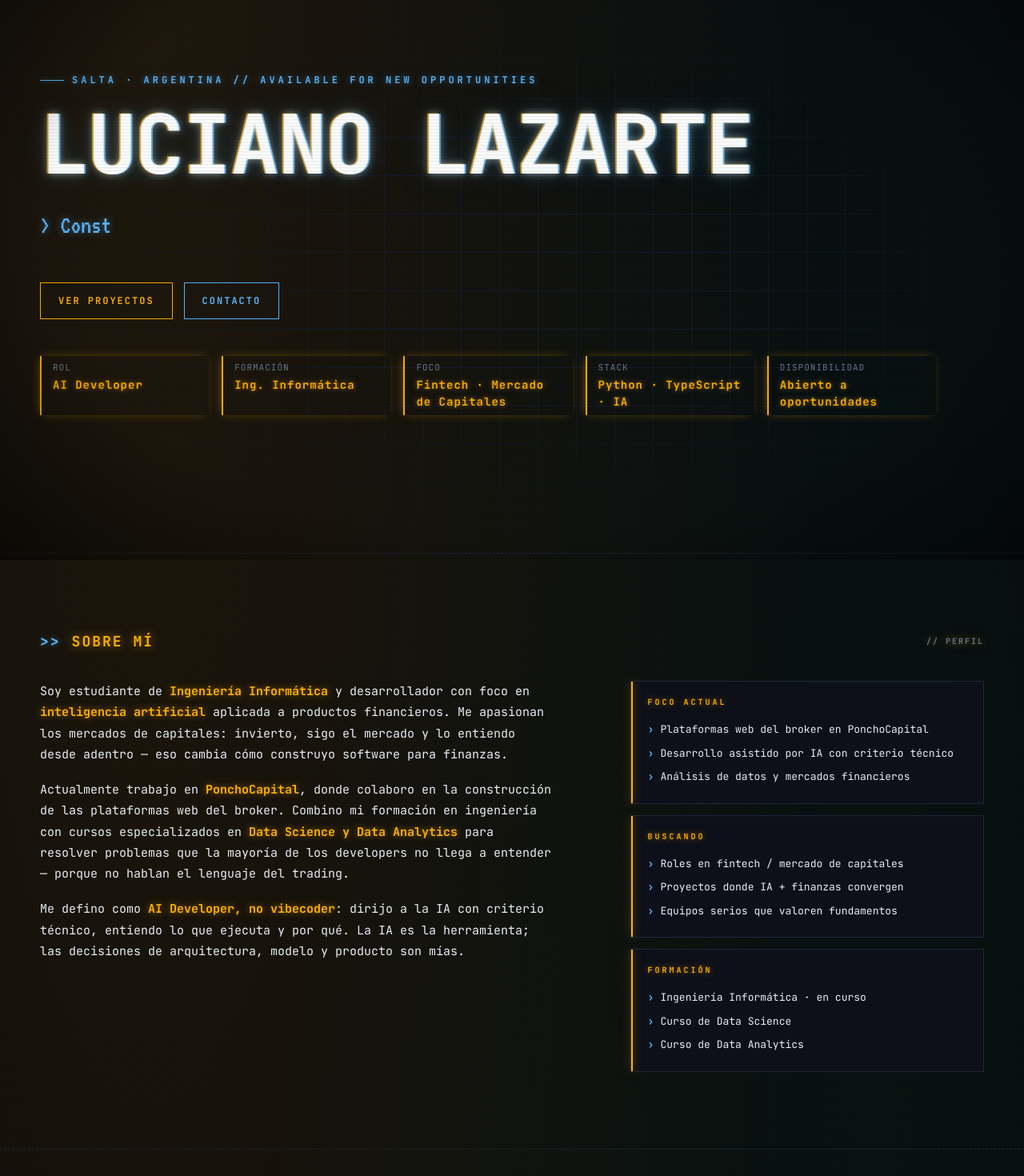
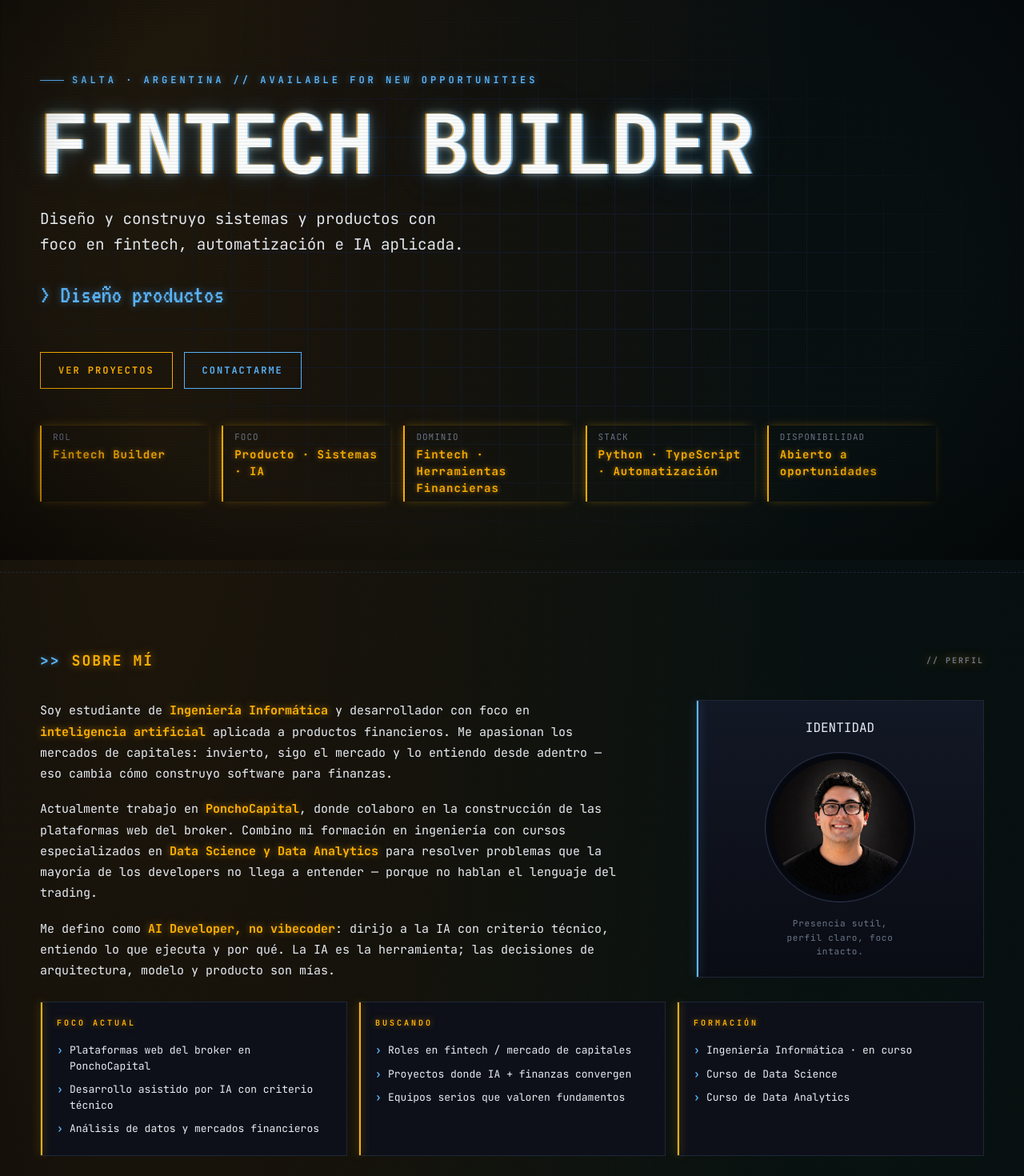
Before and after one commit to Jehp23/luciano-portfolio, a Next.js app: page / in a window 1280 px wide. Shown: the part 100-1570 px from the top of the page at 80% size. Built offline with nearby package versions, Linux system fonts and the light colour scheme.

Commit message:
feat: improve responsive layout symmetry

```diff
--- a/app/globals.css
+++ b/app/globals.css
@@ -245,6 +245,15 @@ nav.main-nav .status { color: var(--dim); font-size: 11px; }
   text-shadow: 0 0 10px rgba(255,176,0,0.30);
 }
 
+.hero-lead {
+  max-width: 760px;
+  margin-bottom: 22px;
+  font-size: clamp(1rem, 1.8vw, 1.2rem);
+  line-height: 1.7;
+  color: var(--text);
+  text-wrap: balance;
+}
+
 .hero-sub {
   font-family: var(--font-vt323), monospace;
   font-size: clamp(1.4rem,2.5vw,2rem);
@@ -273,18 +282,26 @@ nav.main-nav .status { color: var(--dim); font-size: 11px; }
 .hero-meta .cell .val { color: var(--amber); font-size: 14px; font-weight: 700; text-shadow: 0 0 6px var(--amber-glow); }
 
 /* ============ ABOUT ============ */
-.about-wrap { display: grid; grid-template-columns: 1.6fr 1fr; gap: 32px; }
-@media (max-width: 900px) { .about-wrap { grid-template-columns: 1fr; } }
-.about-text p { font-size: 15px; line-height: 1.75; color: var(--text); margin-bottom: 18px; max-width: 640px; }
+.about-layout { display: flex; flex-direction: column; gap: 26px; }
+.about-top { display: grid; grid-template-columns: minmax(0, 1.7fr) minmax(280px, 360px); gap: 32px; align-items: start; }
+.about-text p { font-size: 15px; line-height: 1.75; color: var(--text); margin-bottom: 18px; max-width: 720px; }
+.about-text p:last-child { margin-bottom: 0; }
 .about-text strong { color: var(--amber); font-weight: 700; text-shadow: 0 0 8px var(--amber-glow); }
-.about-side { display: flex; flex-direction: column; gap: 14px; }
-.about-card { background: var(--panel); border: 1px solid var(--border); padding: 18px 20px; position: relative; }
+.about-cards-grid { display: grid; grid-template-columns: repeat(3, minmax(0, 1fr)); gap: 14px; }
+.about-aside { display: flex; }
+.about-photo-card { width: 100%; background: linear-gradient(180deg, rgba(19,24,38,0.96), rgba(10,12,20,0.96)); border: 1px solid var(--border); padding: 22px 24px; position: relative; display: flex; flex-direction: column; align-items: center; gap: 18px; }
+.about-photo-card::before { content: ""; position: absolute; left: 0; top: 0; bottom: 0; width: 2px; background: var(--green); box-shadow: 0 0 12px var(--green-glow); }
+.about-photo-frame { width: 188px; height: 188px; border: 1px solid var(--border-hi); padding: 8px; background: #06080f; box-shadow: 0 0 0 1px rgba(255,255,255,0.03) inset; border-radius: 999px; overflow: hidden; }
+.about-photo { width: 100%; height: 100%; object-fit: cover; display: block; filter: saturate(0.95) contrast(1.02); border-radius: 999px; }
+.about-photo-note { font-size: 11px; line-height: 1.6; letter-spacing: 0.8px; color: var(--dim); text-align: center; max-width: 22ch; }
+.about-card { background: var(--panel); border: 1px solid var(--border); padding: 18px 20px; position: relative; min-height: 100%; }
 .about-card::before { content: ""; position: absolute; left: 0; top: 0; bottom: 0; width: 2px; background: var(--amber); box-shadow: 0 0 12px var(--amber-glow); }
 .about-card .ac-label { font-size: 10px; letter-spacing: 3px; color: var(--amber); font-weight: 700; margin-bottom: 12px; text-shadow: 0 0 8px var(--amber-glow); }
 .about-card ul { list-style: none; padding: 0; margin: 0; }
 .about-card li { font-size: 13px; color: var(--text); line-height: 1.5; padding: 5px 0 5px 16px; position: relative; }
 .about-card li::before { content: "›"; position: absolute; left: 0; color: var(--green); font-weight: 700; }
-
+@media (max-width: 1100px) { .about-top { grid-template-columns: 1fr; } .about-aside { max-width: 420px; } .about-text p { max-width: none; } }
+@media (max-width: 900px) { .about-cards-grid { grid-template-columns: 1fr; } .about-aside { max-width: 100%; } }
 /* ============ SECTION ============ */
 section.block { padding: var(--section-space) var(--section-gutter); border-top: 1px dashed var(--border); position: relative; }
 section.block > * { width: min(100%, var(--content-max)); margin-inline: auto; }
--- a/components/About.tsx
+++ b/components/About.tsx
@@ -1,10 +1,41 @@
+import Image from "next/image";
+
+const INFO_CARDS = [
+  {
+    label: "FOCO ACTUAL",
+    items: [
+      "Plataformas web del broker en PonchoCapital",
+      "Desarrollo asistido por IA con criterio técnico",
+      "Análisis de datos y mercados financieros",
+    ],
+  },
+  {
+    label: "BUSCANDO",
+    items: [
+      "Roles en fintech / mercado de capitales",
+      "Proyectos donde IA + finanzas convergen",
+      "Equipos serios que valoren fundamentos",
+    ],
+  },
+  {
+    label: "FORMACIÓN",
+    items: [
+      "Ingeniería Informática · en curso",
+      "Curso de Data Science",
+      "Curso de Data Analytics",
+    ],
+  },
+];
+
 export default function About() {
   return (
     <section className="block" id="about">
       <div className="section-h">
         SOBRE MÍ <span className="badge">{"// PERFIL"}</span>
       </div>
-      <div className="about-wrap">
+
+      <div className="about-layout">
+        <div className="about-top">
           <div className="about-text">
             <p>
               Soy estudiante de <strong>Ingeniería Informática</strong> y desarrollador con foco en
@@ -25,31 +56,36 @@ export default function About() {
               arquitectura, modelo y producto son mías.
             </p>
           </div>
-        <div className="about-side">
-          <div className="about-card">
-            <div className="ac-label">FOCO ACTUAL</div>
+
+          <aside className="about-aside">
+            <div className="about-photo-card">
+              <div className="ac-label">IDENTIDAD</div>
+              <div className="about-photo-frame">
+                <Image
+                  src="/foto.png"
+                  alt="Foto de Luciano Lazarte"
+                  width={220}
+                  height={220}
+                  className="about-photo"
+                  priority
+                />
+              </div>
+              <p className="about-photo-note">Presencia sutil, perfil claro, foco intacto.</p>
+            </div>
+          </aside>
+        </div>
+
+        <div className="about-cards-grid">
+          {INFO_CARDS.map(({ label, items }) => (
+            <div key={label} className="about-card">
+              <div className="ac-label">{label}</div>
               <ul>
-              <li>Plataformas web del broker en PonchoCapital</li>
-              <li>Desarrollo asistido por IA con criterio técnico</li>
-              <li>Análisis de datos y mercados financieros</li>
+                {items.map((item) => (
+                  <li key={item}>{item}</li>
+                ))}
               </ul>
             </div>
-          <div className="about-card">
-            <div className="ac-label">BUSCANDO</div>
-            <ul>
-              <li>Roles en fintech / mercado de capitales</li>
-              <li>Proyectos donde IA + finanzas convergen</li>
-              <li>Equipos serios que valoren fundamentos</li>
-            </ul>
-          </div>
-          <div className="about-card">
-            <div className="ac-label">FORMACIÓN</div>
-            <ul>
-              <li>Ingeniería Informática · en curso</li>
-              <li>Curso de Data Science</li>
-              <li>Curso de Data Analytics</li>
-            </ul>
-          </div>
+          ))}
         </div>
       </div>
     </section>
--- a/components/Contact.tsx
+++ b/components/Contact.tsx
@@ -11,7 +11,7 @@ export default function Contact() {
         <div className="ctas">
           <a className="btn" href="mailto:lulazarte23@gmail.com">EMAIL</a>
           <a className="btn alt" href="https://github.com/Jehp23" target="_blank" rel="noopener noreferrer">GITHUB</a>
-          <a className="btn" href="https://linkedin.com/in/lucianolazarte" target="_blank" rel="noopener noreferrer">LINKEDIN</a>
+          <a className="btn" href="https://www.linkedin.com/in/lucianolazarte23/" target="_blank" rel="noopener noreferrer">LINKEDIN</a>
         </div>
         <div className="blink-cta">DISPONIBLE PARA NUEVOS PROYECTOS · Q2 2026</div>
       </div>
--- a/components/Hero.tsx
+++ b/components/Hero.tsx
@@ -3,16 +3,16 @@
 import { useEffect, useRef } from "react";
 
 const PHRASES = [
-  "AI Developer · Data Analyst · Estudiante de Ing. Informática",
-  "Construyendo el broker de PonchoCapital desde adentro.",
-  "Apasionado por los mercados de capitales y el desarrollo con IA.",
+  "Builder enfocado en fintech, sistemas e IA aplicada.",
+  "Diseño productos reales con mentalidad de negocio.",
+  "Automatización, herramientas financieras y ejecución con criterio.",
 ];
 
 const META = [
-  { label: "ROL", val: "AI Developer" },
-  { label: "FORMACIÓN", val: "Ing. Informática" },
-  { label: "FOCO", val: "Fintech · Mercado de Capitales" },
-  { label: "STACK", val: "Python · TypeScript · IA" },
+  { label: "ROL", val: "Fintech Builder" },
+  { label: "FOCO", val: "Producto · Sistemas · IA" },
+  { label: "DOMINIO", val: "Fintech · Herramientas Financieras" },
+  { label: "STACK", val: "Python · TypeScript · Automatización" },
   { label: "DISPONIBILIDAD", val: "Abierto a oportunidades" },
 ];
 
@@ -55,16 +55,19 @@ export default function Hero() {
       <div className="grid-bg" />
       <div className="hero-inner">
         <div className="hero-tag">SALTA · ARGENTINA  //  AVAILABLE FOR NEW OPPORTUNITIES</div>
-        <h1 className="hero-name glitch" data-text="LUCIANO LAZARTE">
-          LUCIANO LAZARTE
+        <h1 className="hero-name glitch" data-text="FINTECH BUILDER">
+          FINTECH BUILDER
         </h1>
+        <p className="hero-lead">
+          Diseño y construyo sistemas y productos con foco en fintech, automatización e IA aplicada.
+        </p>
         <div className="hero-sub">
           &gt; <span ref={typedRef} />
           <span className="cursor" />
         </div>
         <div className="hero-cta">
           <a className="btn" href="#projects">VER PROYECTOS</a>
-          <a className="btn alt" href="#contact">CONTACTO</a>
+          <a className="btn alt" href="#contact">CONTACTARME</a>
         </div>
         <div className="hero-meta">
           {META.map(({ label, val }) => (
```
Also changed, not shown: public/foto.png (added). Lines whose indentation alone changed are shown as unchanged.
